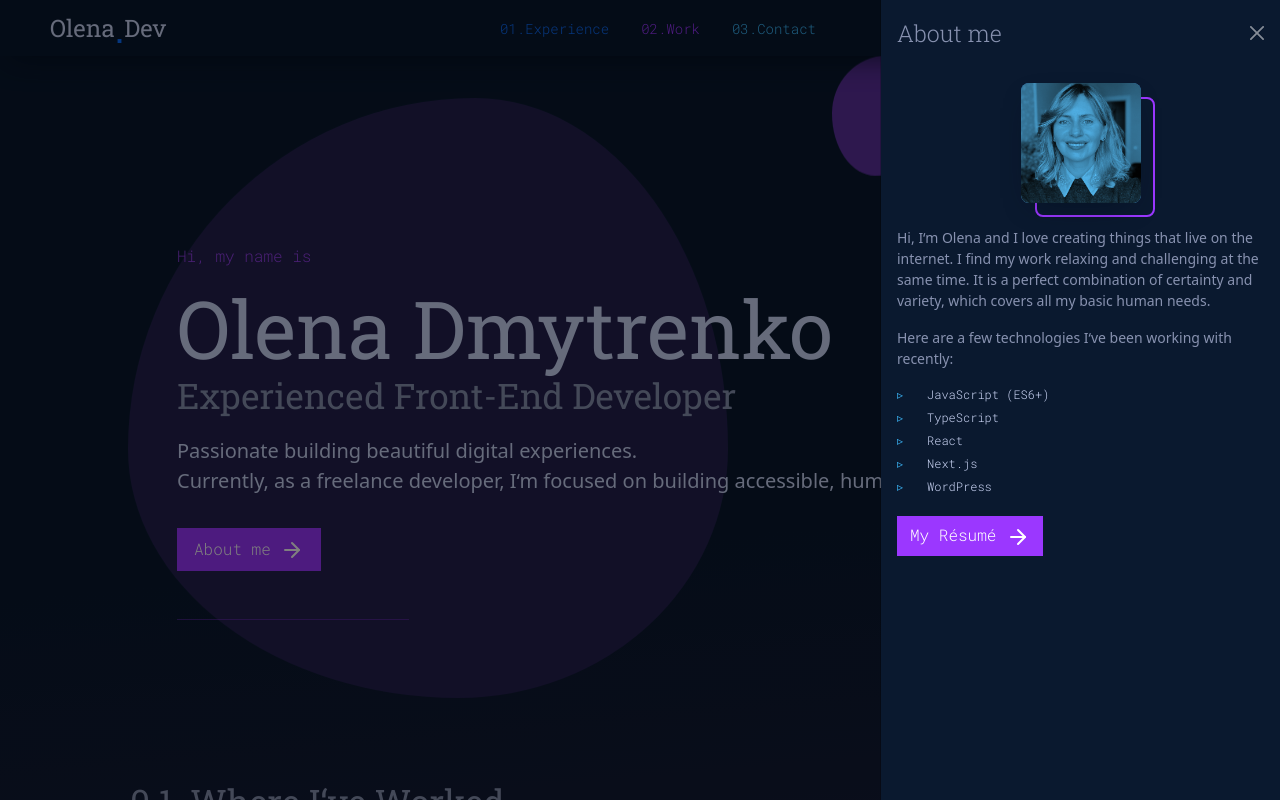
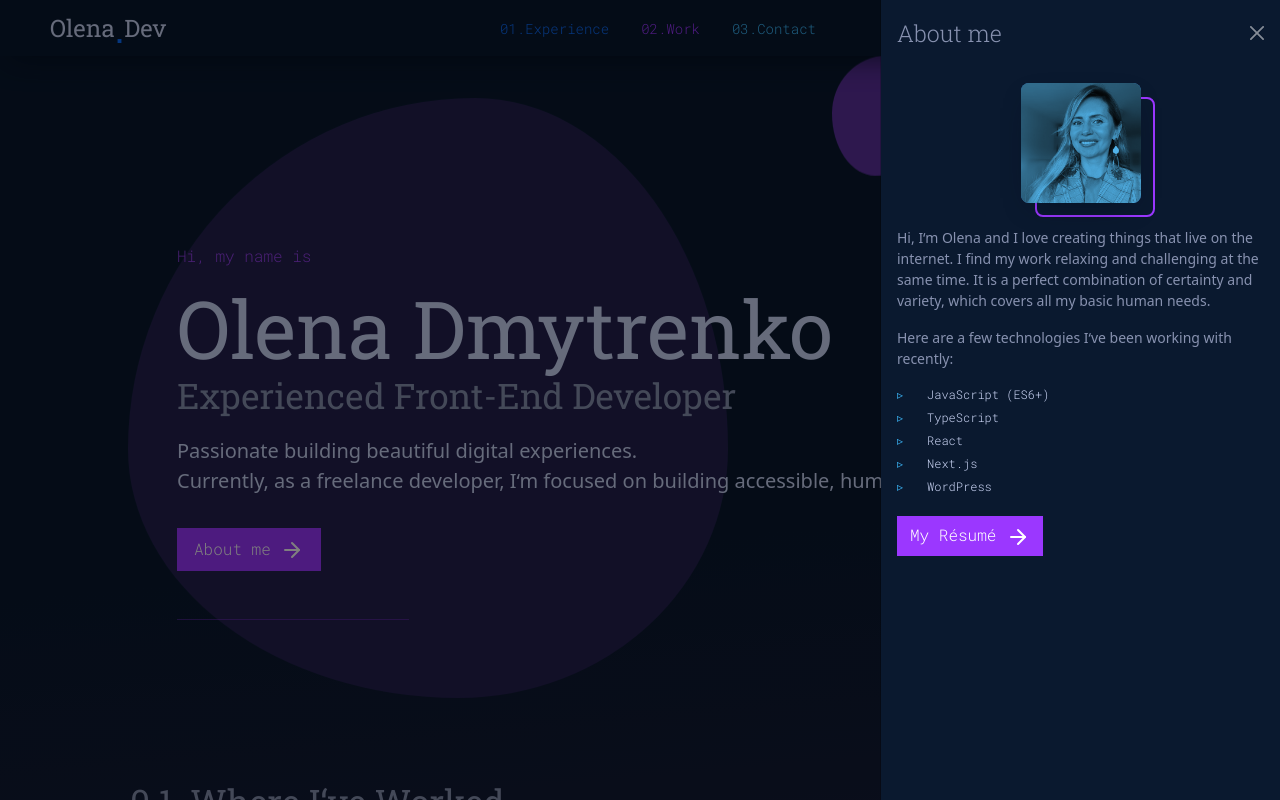
Before and after one commit to olenadm/Olena-React-Portfolio, a Next.js app: page / in a window 1280 px wide. Both pictures are taken after a click on the button "About me". Shown: the top 800 px of the page. Built offline with nearby package versions, Linux system fonts and the light colour scheme.

Commit message:
Picture changed

```diff
--- a/src/components/ExampleOffcanvas.tsx
+++ b/src/components/ExampleOffcanvas.tsx
@@ -33,7 +33,7 @@ const ExampleOffcanvas: React.FC<ExampleOffcanvasProps> = ({ className }) => {
               <div className="wrapper mx-auto">
                 <Image
                   alt="Olena"
-                  src="/img/Olena.jpg"
+                  src="/img/Olena-sml.jpg"
                   width={120}
                   height={120}
                 />
```
Also changed, not shown: public/img/Olena-sml.jpg (added).
